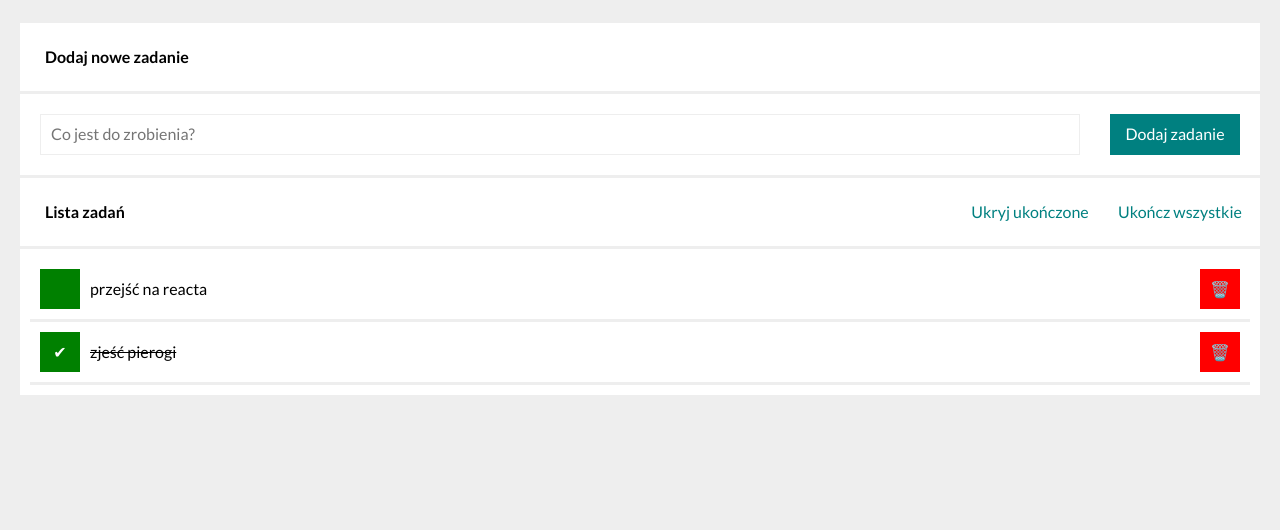
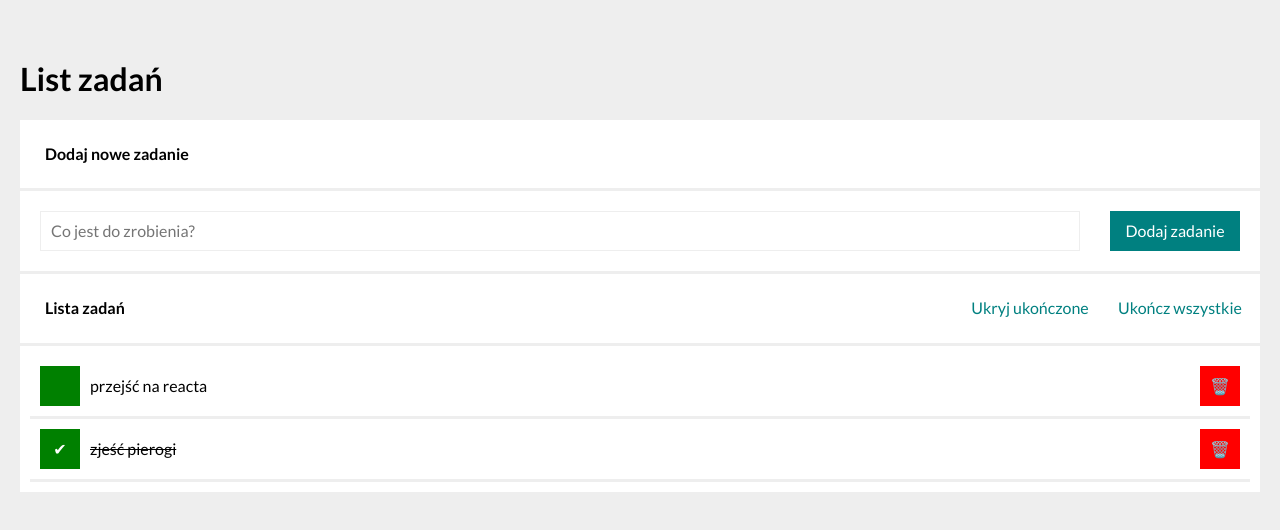
Before and after one commit to michalwodniczak/todo-list-react, a React (Create React App) app: page / in a window 1280 px wide. Shown: the top 530 px of the page. Built offline with nearby package versions, Linux system fonts and the light colour scheme.

Commit message:
added new Component and added styles

```diff
--- a/src/App.js
+++ b/src/App.js
@@ -2,6 +2,7 @@ import Form from "./Form";
 import Tasks from "./Tasks";
 import Section from "./Section";
 import Buttons from "./Buttons";
+import Header from "./Header";
 
 const tasks = [
   { id: 1, content: "przejść na reacta", done: false },
@@ -13,6 +14,7 @@ const hideDoneTasks = false;
 function App() {
   return (
     <>
+      <Header title="List zadań" />
       <Section
         title="Dodaj nowe zadanie"
         body={<Form />}
--- /dev/null
+++ b/src/Header/index.js
@@ -0,0 +1,9 @@
+import "./style.css"
+
+const Header = ({title}) => (
+    <header>
+        <h1 class="header__head">{title}</h1>
+    </header>
+)
+
+export default Header
--- /dev/null
+++ b/src/Header/style.css
@@ -0,0 +1,3 @@
+.header__head {
+    padding-top: 20px;
+}
```
